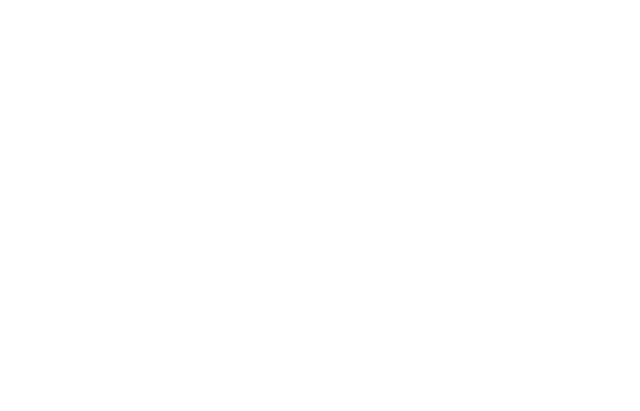
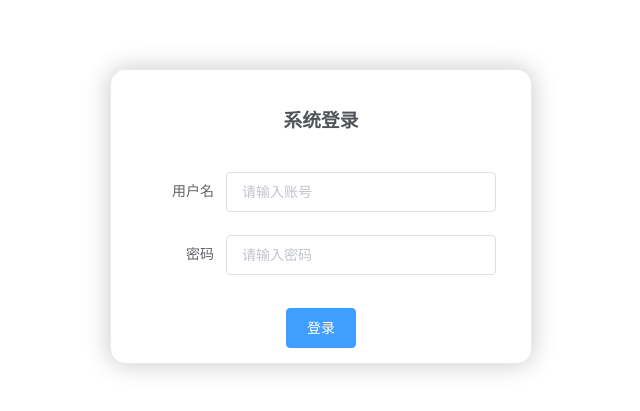
Before and after one commit to wfanxin/vue-manage, a Vue app: page /login in a window 1280 px wide. Shown: the part 111-522 px from the top of the page, without its empty margins (319-959 px from the left). Built offline with nearby package versions, Linux system fonts and the light colour scheme.

Commit message:
新增登录页面

```diff
--- a/src/router/index.js
+++ b/src/router/index.js
@@ -1,6 +1,7 @@
 import Vue from 'vue'
 import VueRouter from 'vue-router'
 import Layout from '@/views/Layout.vue'
+import Login from '@/views/login'
 
 // 解决ElementUI导航栏中的vue-router在3.0版本以上重复点菜单报错问题
 const originalPush = VueRouter.prototype.push
@@ -43,6 +44,9 @@
             component: () => import('@/views/other/pageTwo'),
         }]
     }]
+}, {
+    path: '/login',
+    component: Login
 }]
 
 // 后台菜单
--- /dev/null
+++ b/src/views/login/index.vue
@@ -0,0 +1,94 @@
+<template>
+    <el-form
+        class="login-container"
+        :model="form"
+        status-icon
+        :rules="rules"
+        ref="form"
+        label-width="100px"
+    >
+        <h3 class="login-title">系统登录</h3>
+        <el-form-item
+            class="username"
+            label="用户名"
+            label-width="80px"
+            prop="username"
+        >
+            <el-input
+                type="input"
+                v-model="form.username"
+                autocomplete="off"
+                placeholder="请输入账号"
+            >
+            </el-input>
+        </el-form-item>
+        <el-form-item
+            class="password"
+            label="密码"
+            label-width="80px"
+            prop="password"
+        >
+            <el-input
+                type="password"
+                v-model="form.password"
+                autocomplete="off"
+                placeholder="请输入密码"
+            >
+            </el-input>
+        </el-form-item>
+        <div class="login-btn">
+            <el-button type="primary" @click="login" class="login-submit">登录</el-button>
+        </div>
+    </el-form>
+</template>
+
+<script>
+    export default {
+        name: 'Login',
+        data() {
+            return {
+                form: {
+                    username: '',
+                    password: ''
+                },
+                rules: {
+                    username: [
+                        { require: true, message: '请输入用户名', trigger: 'blur' },
+                        { min: 3, message: '用户名长度不能小于3位', trigger: 'blur'}
+                    ],
+                    password: [
+                        { require: true, message: '请输入密码', trigger: 'blur' }
+                    ]
+                }
+            }
+        },
+        methods: {
+            login() {
+                alert('登录')
+            }
+        }
+    }
+</script>
+
+<style lang="less" scoped>
+    .login-container{
+        border-radius: 15px;
+        margin: 180px auto;
+        width: 350px;
+        padding: 35px 35px 15px 35px;
+        background: #ffffff;
+        border: 1px solid #eaeaea;
+        box-shadow: 0 0 25px #cac6c6;
+    }
+    .login-title{
+        margin: 0 auto 40px auto;
+        text-align: center;
+        color: #505458;
+    }
+    .login-btn{
+        text-align: center;
+        .login-submit{
+            margin: 10px auto 0px auto;
+        }
+    }
+</style>
```
